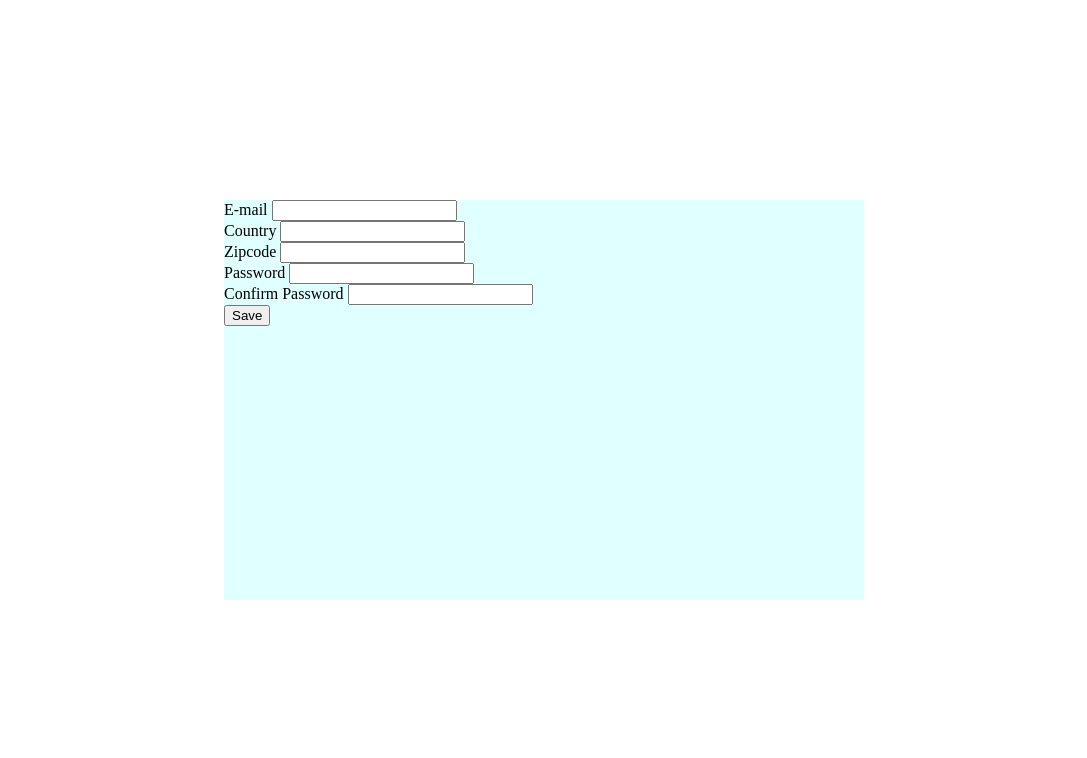
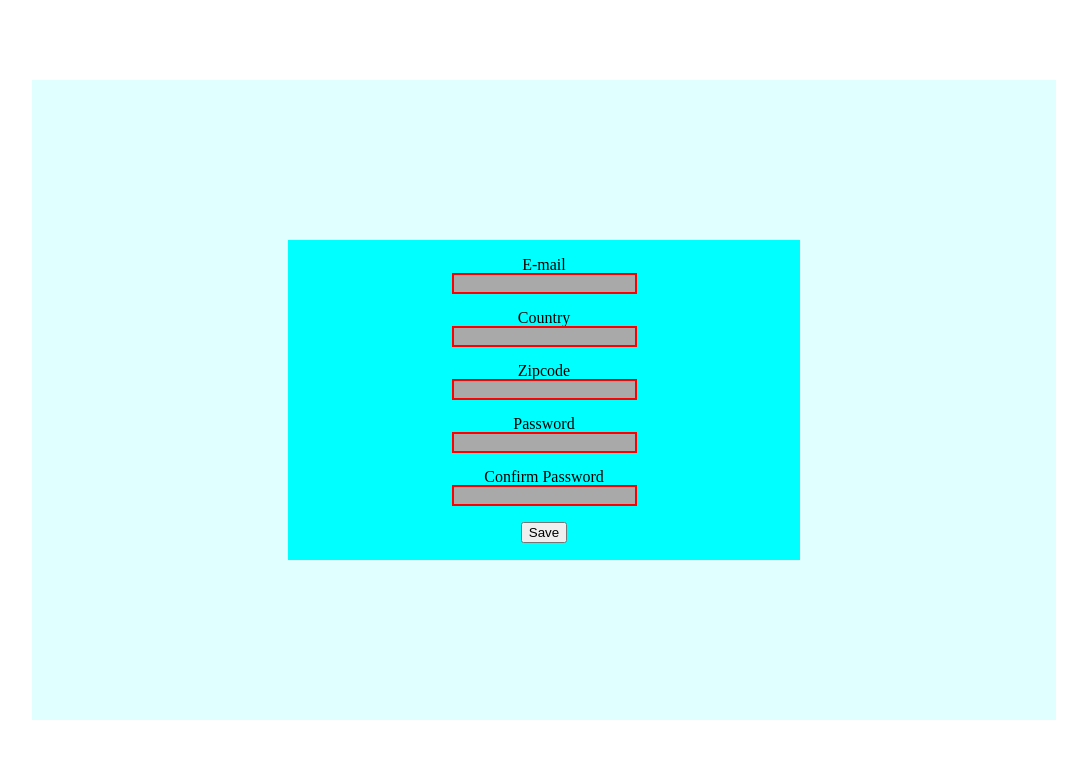
Before and after one commit to CodeSurfer3022/signup-form, a plain HTML site: page index.html in a window 1280 px wide. Shown: the whole page, without its empty margins (96-1183 px from the left). Drawn offline with Linux system fonts and the light colour scheme.

Commit message:
Style invalid/ required fields

```diff
--- a/index.html
+++ b/index.html
@@ -21,15 +21,17 @@
                 <br>
 
                 <label for="zipcode">Zipcode</label>
-                <input type="text" id="zipcode" name="zipcode" required>
+                <input type="text" id="zipcode" name="zipcode" required pattern="[0-9]{6}">
                 <br>
 
                 <label for="password">Password</label>
-                <input type="password" id="password" name="password" required>
+                <input type="password" id="password" name="password" required
+                       pattern="(?=.*\d)(?=.*[a-z])(?=.*[A-Z]).{8,}">
                 <br>
 
                 <label for="repassword">Confirm Password</label>
-                <input type="password" id="repassword" name="repassword" required>
+                <input type="password" id="repassword" name="repassword" required
+                       pattern="(?=.*\d)(?=.*[a-z])(?=.*[A-Z]).{8,}">
                 <br>
 
                 <button type="submit">Save</button>
@@ -38,6 +40,5 @@
         <footer>
 
         </footer>
-        <script src="scripts/main.js"></script>
     </body>
 </html>
--- a/stylesheets/styles.css
+++ b/stylesheets/styles.css
@@ -9,17 +9,34 @@ body {
 }
 
 main {
-    height: 100%;
-}
-
-form {
     background-color: lightcyan;
+    display: flex;
+    align-items: center;
+    justify-content: center;
+    height: 80%;
+    width: 80%;
     position: absolute;
     top: 0;
     left: 0;
     right: 0;
     bottom: 0;
     margin: auto;
+}
+
+form {
+    background-color: aqua;
+    display: flex;
+    flex-direction: column;
+    align-items: center;
+    justify-content: center;
     height: 50%;
     width: 50%;
 }
+
+input:invalid {
+    border:  2px solid red;
+}
+
+input:required:invalid {
+    background-color: darkgray;
+}
```
